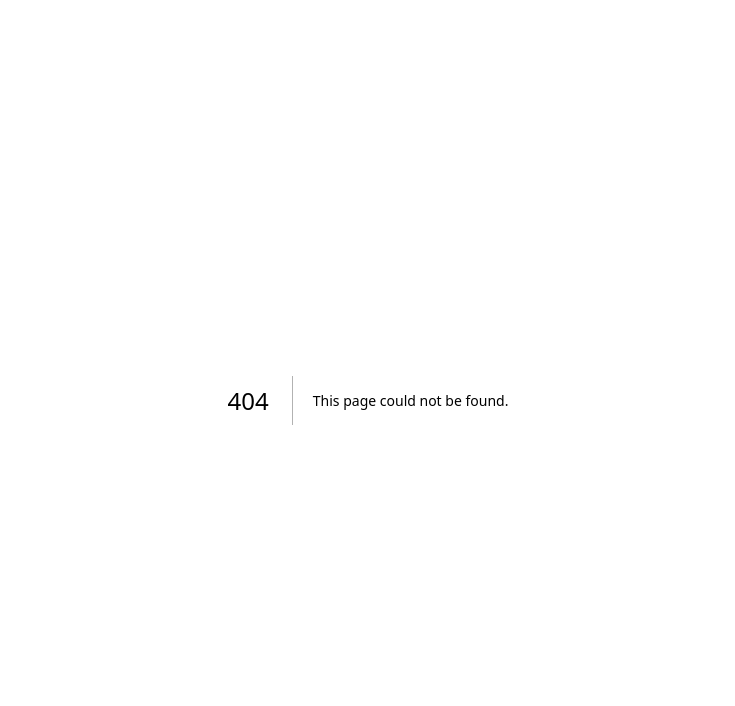
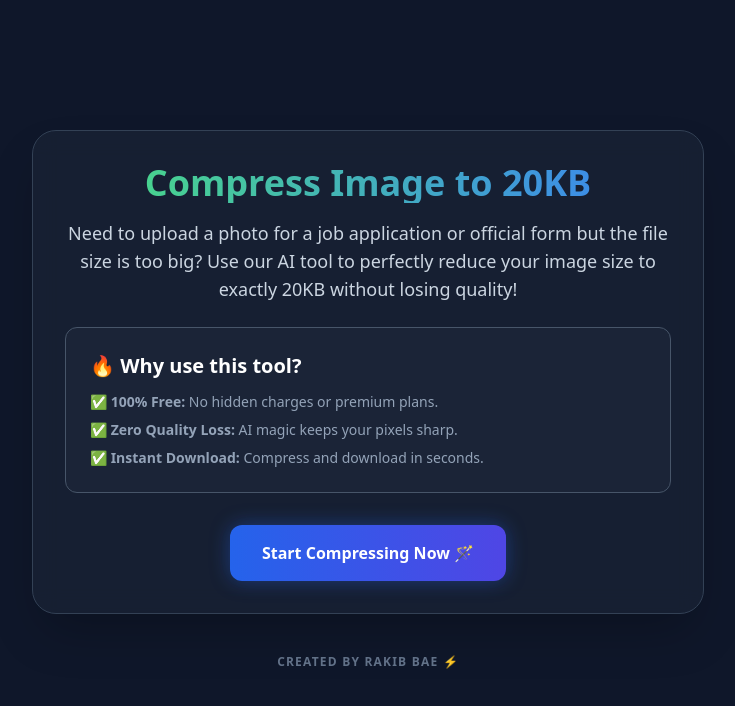
Before and after one commit to rakibbaee/ai-image-compressor, a Next.js app: page /compress-image-to-20kb in a window 1280 px wide. Before the commit this address had no page. Shown: the top 706 px of the page, without its empty margins (272-1007 px from the left). Built offline with nearby package versions, Linux system fonts and the light colour scheme.

Commit message:
Add Compress Image to 20KB component
This component provides a user interface for compressing images to 20KB, highlighting its features and benefits.

```diff
--- /dev/null
+++ b/app/compress-image-to-20kb/page.js
@@ -0,0 +1,40 @@
+export const metadata = {
+  title: 'Compress Image to 20KB Online Free | Rakib bae',
+  description: 'Instantly compress your image to 20KB or less without losing quality. 100% Free online tool, no login required. Perfect for job applications and forms.',
+  keywords: 'compress image to 20kb, reduce image size to 20kb, 20kb image compressor, resize photo to 20kb',
+};
+
+export default function CompressTo20KB() {
+  return (
+    <main className="min-h-screen flex flex-col items-center justify-center p-4 bg-slate-900">
+      <div className="bg-slate-800/50 backdrop-blur-md p-8 rounded-3xl shadow-2xl border border-slate-700 max-w-2xl w-full text-center">
+        <h1 className="text-4xl font-extrabold mb-4 bg-gradient-to-r from-green-400 to-blue-500 bg-clip-text text-transparent">
+          Compress Image to 20KB
+        </h1>
+        <p className="text-slate-300 mb-6 text-lg">
+          Need to upload a photo for a job application or official form but the file size is too big?
+          Use our AI tool to perfectly reduce your image size to exactly 20KB without losing quality!
+        </p>
+
+        <div className="bg-slate-800/60 p-6 rounded-xl border border-slate-600 mb-8 text-left">
+          <h2 className="text-xl font-bold text-white mb-3">🔥 Why use this tool?</h2>
+          <ul className="text-sm text-slate-400 space-y-2">
+            <li>✅ <strong>100% Free:</strong> No hidden charges or premium plans.</li>
+            <li>✅ <strong>Zero Quality Loss:</strong> AI magic keeps your pixels sharp.</li>
+            <li>✅ <strong>Instant Download:</strong> Compress and download in seconds.</li>
+          </ul>
+        </div>
+
+        <a
+          href="/"
+          className="inline-block bg-gradient-to-r from-blue-600 to-indigo-600 hover:from-blue-500 hover:to-indigo-500 text-white font-bold py-4 px-8 rounded-xl transition-all transform hover:scale-105 shadow-[0_0_20px_rgba(37,99,235,0.4)]"
+        >
+          Start Compressing Now 🪄
+        </a>
+      </div>
+      <footer className="mt-10 text-slate-500 text-xs font-bold tracking-widest uppercase">
+        Created by Rakib bae ⚡️
+      </footer>
+    </main>
+  );
+    }
```
